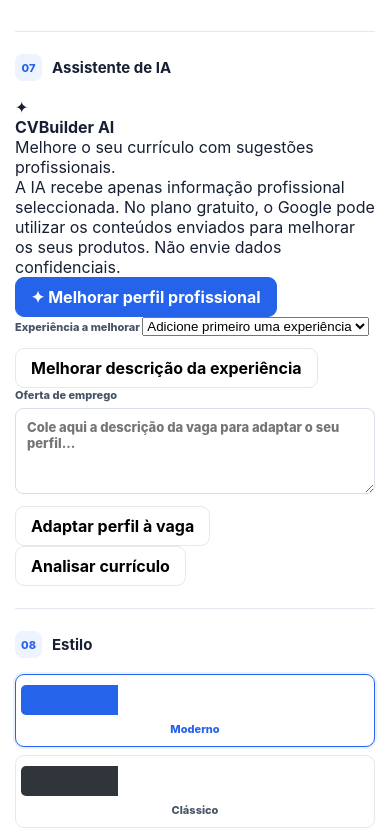
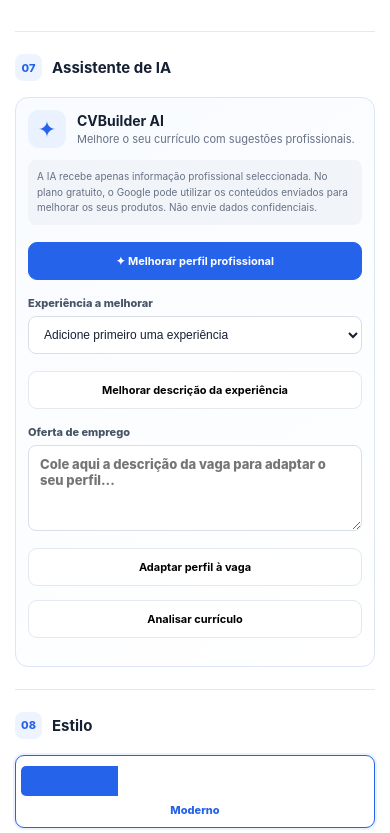
Before and after one commit to AlbertoSamaria/CVBuilder-Gerador-de-CV, a plain HTML site: page index.html in a window 390 px wide. Shown: the part 1991-2824 px from the top of the page. Drawn offline with Linux system fonts and the light colour scheme; a script that the page names is missing.

Commit message:
Adicionar estilos responsivos ao assistente de IA

```diff
--- a/css/style.css
+++ b/css/style.css
@@ -24,3 +24,22 @@ label{display:block;font-size:11px;font-weight:800;color:#475467;margin-bottom:1
 @media(max-width:1050px){.app{grid-template-columns:1fr}.editor{height:auto;max-height:none;border-right:0}.preview-area{min-height:900px}.preview-toolbar{position:sticky;top:0;z-index:5}}
 @media(max-width:650px){.topbar{height:auto;min-height:64px;padding:10px 14px;gap:10px}.top-actions .btn-light{display:none}.app{display:block}.editor{padding:18px 15px}.grid.two{grid-template-columns:1fr}.paper-wrap{padding:16px;justify-content:flex-start;overflow:auto}.cv{transform:scale(.55);transform-origin:top left;margin-right:-350px;margin-bottom:-450px}.preview-toolbar{padding:0 14px}.style-options{grid-template-columns:1fr}.cv-main{padding:30px 25px}}
 @media print{body{background:#fff}.no-print{display:none!important}.preview-area{background:#fff;display:block}.paper-wrap{padding:0;display:block}.cv{box-shadow:none;transform:none!important;margin:0;width:210mm;min-height:297mm}.cv-sidebar{print-color-adjust:exact;-webkit-print-color-adjust:exact}.cv-main{break-inside:auto}.cv-section{break-inside:auto}}
+
+
+/* Assistente de IA */
+.ai-panel{border:1px solid #dbe5f5;background:linear-gradient(145deg,#f8fbff,#fff);border-radius:13px;padding:15px}
+.ai-panel-heading{display:flex;align-items:center;gap:11px;margin-bottom:12px}
+.ai-sparkle{width:38px;height:38px;border-radius:11px;background:#eaf1ff;color:#2563eb;display:grid;place-items:center;font-size:22px}
+.ai-panel-heading strong{display:block;font-size:14px;color:#172033}
+.ai-panel-heading p{font-size:11px;color:#667085;margin-top:3px}
+.ai-privacy{font-size:10px;line-height:1.55;color:#667085;background:#f1f5f9;border-radius:8px;padding:9px;margin-bottom:12px}
+.ai-action{width:100%;margin:5px 0 9px;min-height:38px;font-size:11px}
+.ai-label{margin-top:7px}
+.ai-label select{display:block;width:100%;margin-top:6px;border:1px solid #d9dfe8;border-radius:8px;padding:10px 11px;color:#172033;background:#fff;font-size:12px}
+.ai-feedback{font-size:11px;color:#475467;line-height:1.5;margin:7px 0}
+.ai-feedback.loading{color:#1d4ed8}
+.ai-feedback.error{color:#b42318}
+.ai-result{white-space:pre-wrap;overflow-wrap:anywhere;background:#fff;border:1px solid #dbe5f5;border-radius:9px;padding:12px;font-size:12px;line-height:1.65;color:#344054;margin:10px 0}
+.ai-result[hidden],#aiApply[hidden]{display:none}
+.ai-action:disabled{opacity:.55;cursor:wait}
+@media(max-width:650px){.ai-panel{padding:12px}}
```
